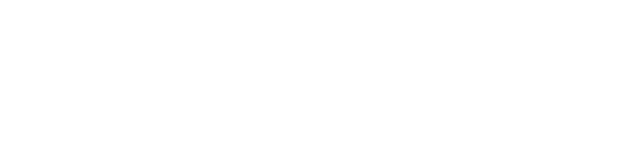
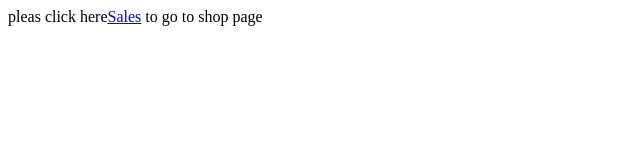
Before and after one commit to monaSalih/cookie-stand, a plain HTML site: page index.html in a window 1280 px wide. Shown: the whole page, without its empty margins (0-640 px from the left). Drawn offline with Linux system fonts and the light colour scheme.

Commit message:
LinkFinaly

```diff
--- a/index.html
+++ b/index.html
@@ -8,7 +8,7 @@
 </head>
 <body>
     <div>
-
+       pleas click here<a href="sales.html">Sales</a> to go to shop page
 
 
     </div>
```
